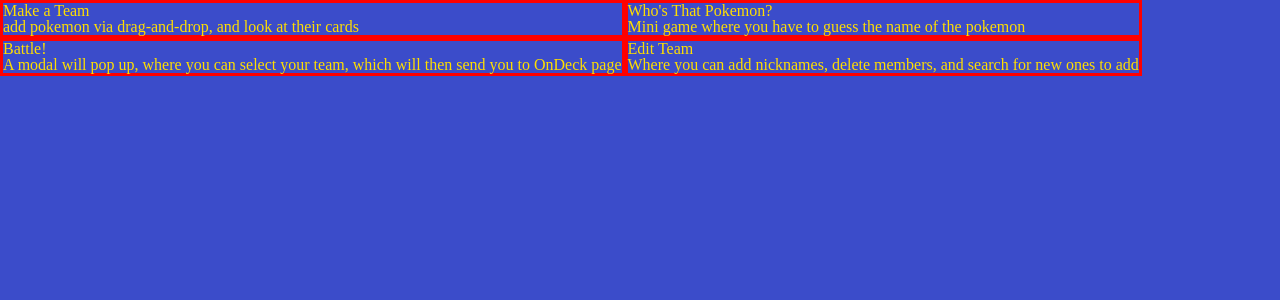
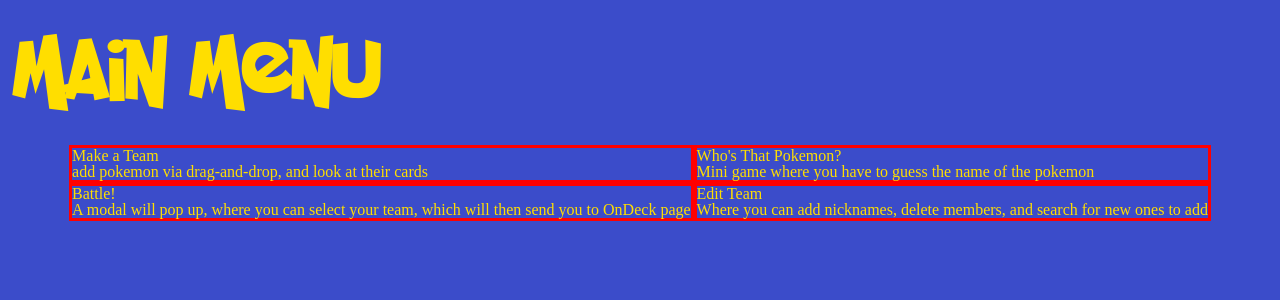
Before and after one commit to ajg7/PokeBattle-Frontend, a React (Create React App) app: page /main_menu in a window 1280 px wide. Shown: the top 300 px of the page. Built offline with nearby package versions, Linux system fonts and the light colour scheme.

Commit message:
made rough skeleton of the layout of the main menu

```diff
--- a/src/components/common/MainHeading.jsx
+++ b/src/components/common/MainHeading.jsx
@@ -1,12 +1,13 @@
 import React from "react";
 import PropTypes from "prop-types";
+import { StyledMainHeading } from "../../styles/StyledComponents/styledCommon";
 
 const MainHeader = props => {
     const { text, classType } = props;
     return(
-        <div>
+        <StyledMainHeading>
             <h1 className={classType || null}>{text}</h1>
-        </div>
+        </StyledMainHeading>
     )
 }
 
--- a/src/components/pages/LandingPage.jsx
+++ b/src/components/pages/LandingPage.jsx
@@ -23,9 +23,7 @@
     return(
         <StyledLandingPage>
             <header>
-                <StyledMainHeading>
-                    <MainHeading text={"PokéBattle"} classType={"title"} />
-                </StyledMainHeading>
+                <MainHeading text={"PokéBattle"} classType={"title"} />
             </header>
             <section className="call-to-action">
                 <div className="featured-pokemon">
--- a/src/components/pages/MainMenu.jsx
+++ b/src/components/pages/MainMenu.jsx
@@ -1,10 +1,16 @@
 import React from "react";
 import { StyledMainMenu } from "../../styles/StyledComponents/styledPages";
+import { MainHeading } from "../common";
 
 const MainMenu = props => {
     return (
         <StyledMainMenu>
-            <div>
+            <MainHeading
+            classType={"main-menu-header"}
+            text={"Main Menu"}
+            />
+            <section className="main-menu-table">
+                <div className="top-sections">
                     <section>
                         <h3>Make a Team</h3>
                         <p>add pokemon via drag-and-drop, and look at their cards</p>
@@ -14,7 +20,7 @@
                         <p>A modal will pop up, where you can select your team, which will then send you to OnDeck page</p>
                     </section>
                 </div>
-            <div>
+                <div className="bottom-sections">
                     <section>
                         <h3>Who's That Pokemon?</h3>
                         <p>Mini game where you have to guess the name of the pokemon</p>
@@ -24,6 +30,7 @@
                         <p>Where you can add nicknames, delete members, and search for new ones to add</p>
                     </section>
                 </div>
+            </section>
         </StyledMainMenu>
     )
 }
--- a/src/styles/StyledComponents/styledpages/StyledMainMenu.js
+++ b/src/styles/StyledComponents/styledpages/StyledMainMenu.js
@@ -3,8 +3,14 @@
 export const StyledMainMenu = styled.div`
 
     display: flex;
+    flex-direction: column;
 
-    section {
+    .main-menu-table {
+        display: flex;
+        justify-content: center;
+    }
+
+    .top-sections section, .bottom-sections section {
         border: 3px red solid;
     }
 
```
Lines whose indentation alone changed are shown as unchanged.
